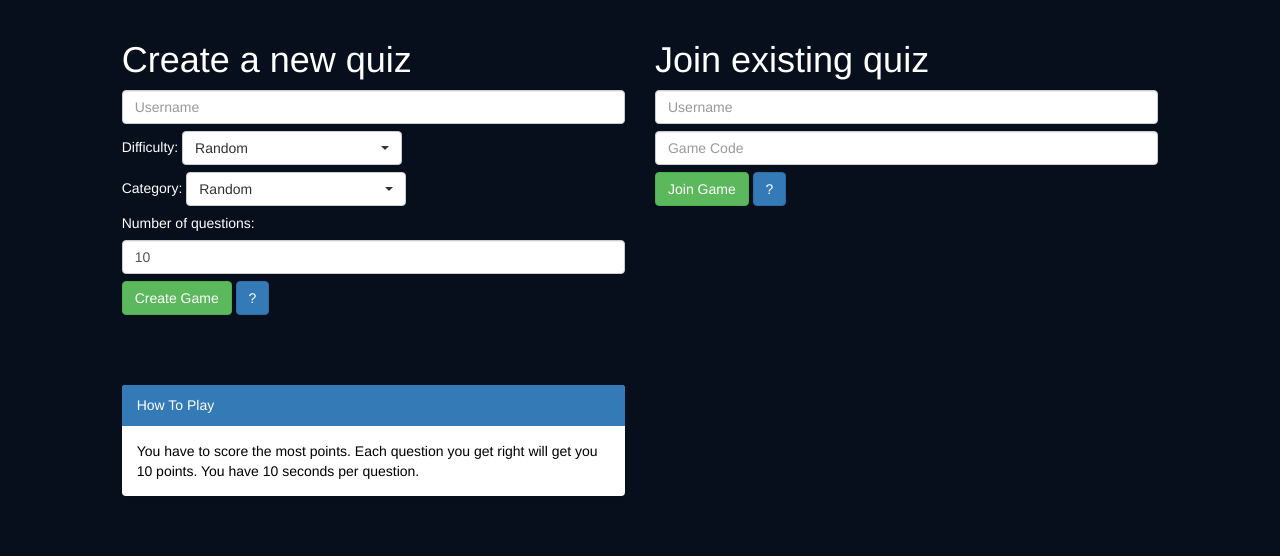
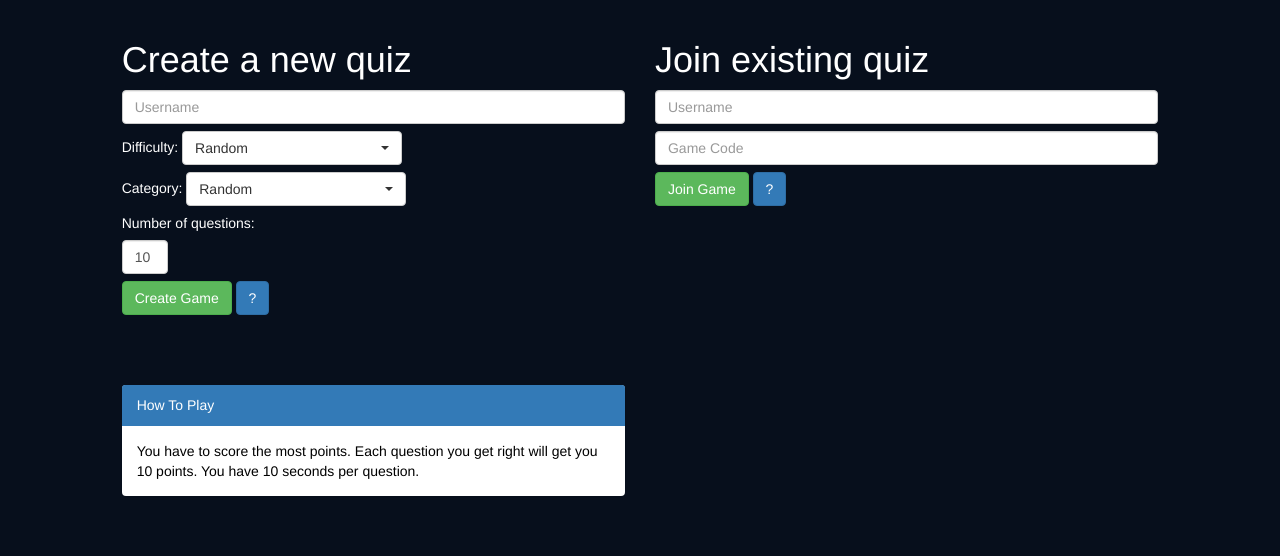
Before and after one commit to vraevrae/vraevrae, a Flask app: page / in a window 1280 px wide. Shown: the part 52-608 px from the top of the page. Run offline with Flask 2, Linux system fonts and the light colour scheme; some libraries are stand-ins or nearby versions.

Commit message:
size amount layout

```diff
--- a/static/styles.css
+++ b/static/styles.css
@@ -95,3 +95,7 @@ body {
   border-right-width: 0px;
   border-bottom-width: 0px;
 }
+
+#size-amount{
+    width: 46px;
+}
--- a/templates/index.html
+++ b/templates/index.html
@@ -35,7 +35,7 @@
         </select>
         </div>
         <div class="margin-top">
-        Number of questions:<input type="text" class="form-control" name="amount"
+        Number of questions:<input id="size-amount" type="text" class="form-control" name="amount"
                                    placeholder="Choose number between 1 and 50" value="10">
         </div>
         <button type="submit" name="action" class="btn btn-success mt-1"
```
